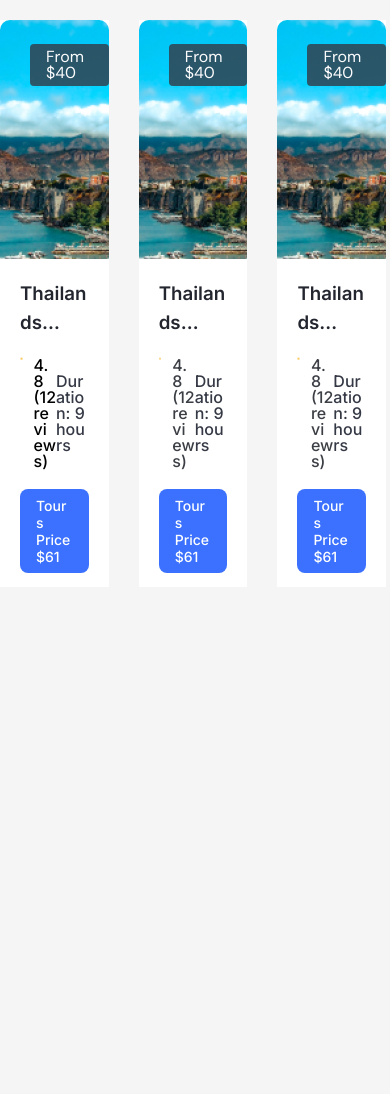
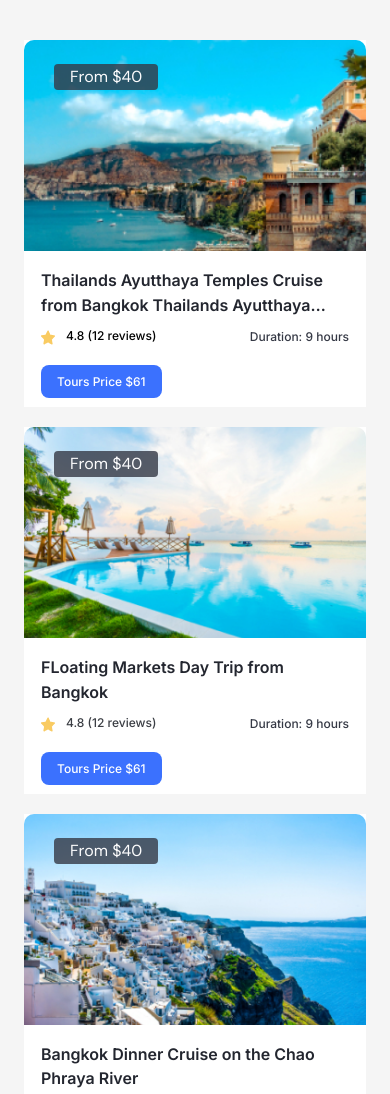
Before and after one commit to TienPhuc02/html-css-master, a website: page index.html in a window 390 px wide. Shown: the top 1094 px of the page. Before the commit the page ends 844 px from the top, so only its background shows below. Drawn offline with Linux system fonts and the light colour scheme.

Commit message:
responsive ultimate

```diff
--- a/index.html
+++ b/index.html
@@ -48,13 +48,11 @@
         </div>
         <div class="tour">
           <div class="tour-top">
-            <img src="./image/img1.png" alt="" class="tour-image" />
+            <img src="./image/img2.png" alt="" class="tour-image" />
             <span class="tour-price">From $40</span>
           </div>
           <div class="tour-content">
-            <h3 class="tour-title">
-              Thailands Ayutthaya Temples Cruise from Bangkok
-            </h3>
+            <h3 class="tour-title">FLoating Markets Day Trip from Bangkok</h3>
             <div class="tour-rating">
               <div class="tour-review">
                 <div class="tour-star">
@@ -77,12 +75,12 @@
         </div>
         <div class="tour">
           <div class="tour-top">
-            <img src="./image/img1.png" alt="" class="tour-image" />
+            <img src="./image/img3.png" alt="" class="tour-image" />
             <span class="tour-price">From $40</span>
           </div>
           <div class="tour-content">
             <h3 class="tour-title">
-              Thailands Ayutthaya Temples Cruise from Bangkok
+              Bangkok Dinner Cruise on the Chao Phraya River
             </h3>
             <div class="tour-rating">
               <div class="tour-review">
--- a/style.css
+++ b/style.css
@@ -39,7 +39,7 @@ body {
   font-family: "Inter", sans-serif;
   font-weight: 500px;
   background-color: #f5f5f5;
-  padding: 20px 0px;
+  padding: 40px 24px;
 }
 .tour-list-container {
   max-width: 1170px;
@@ -133,3 +133,43 @@ body {
   object-fit: cover;
   /* cho ảnh phủ hết width*/
 }
+/**
+@media screen and (min-width:breakpoints){}
+@media screen and (min-width:320px){
+  áp dụng cho những màn hình có độ rộng 320px trở lên
+}
+@media screen and (max-width:breakpoints-1px){}
+@media screen and (max-width:breakpoints-0.2px){}
+@media screen and (max-width:1024px-0.2px){
+  áp dụng cho những màn hình có độ rộng 1023.98px trở xuống
+}
+@media screen and (max-width:breakpoints-0.2px) and (min-width:breakpoints){}
+@media screen and (max-width:1024px-0.2px) and (min-width:768){}
+*/
+@media screen and (max-width: 767.98px) {
+  .tour-list {
+    row-gap: 20px;
+  }
+  .tour {
+    width: 100%;
+  }
+  .tour-content {
+    padding: 17px 17px 9px;
+  }
+  .tour-title {
+    font-size: 16px;
+    margin-bottom: 12px;
+  }
+  .tour-image {
+    height: 211px;
+  }
+  .tour-button,
+  .tour-rating {
+    font-size: 12px;
+  }
+}
+@media screen and (max-width: 1023.98px) and (min-width: 768) {
+  .tour {
+    width: calc(50%-20px);
+  }
+}
```
Also changed, not shown: knowledge.md (+16 -2 lines), image/img2.png (added), image/img3.png (added).
